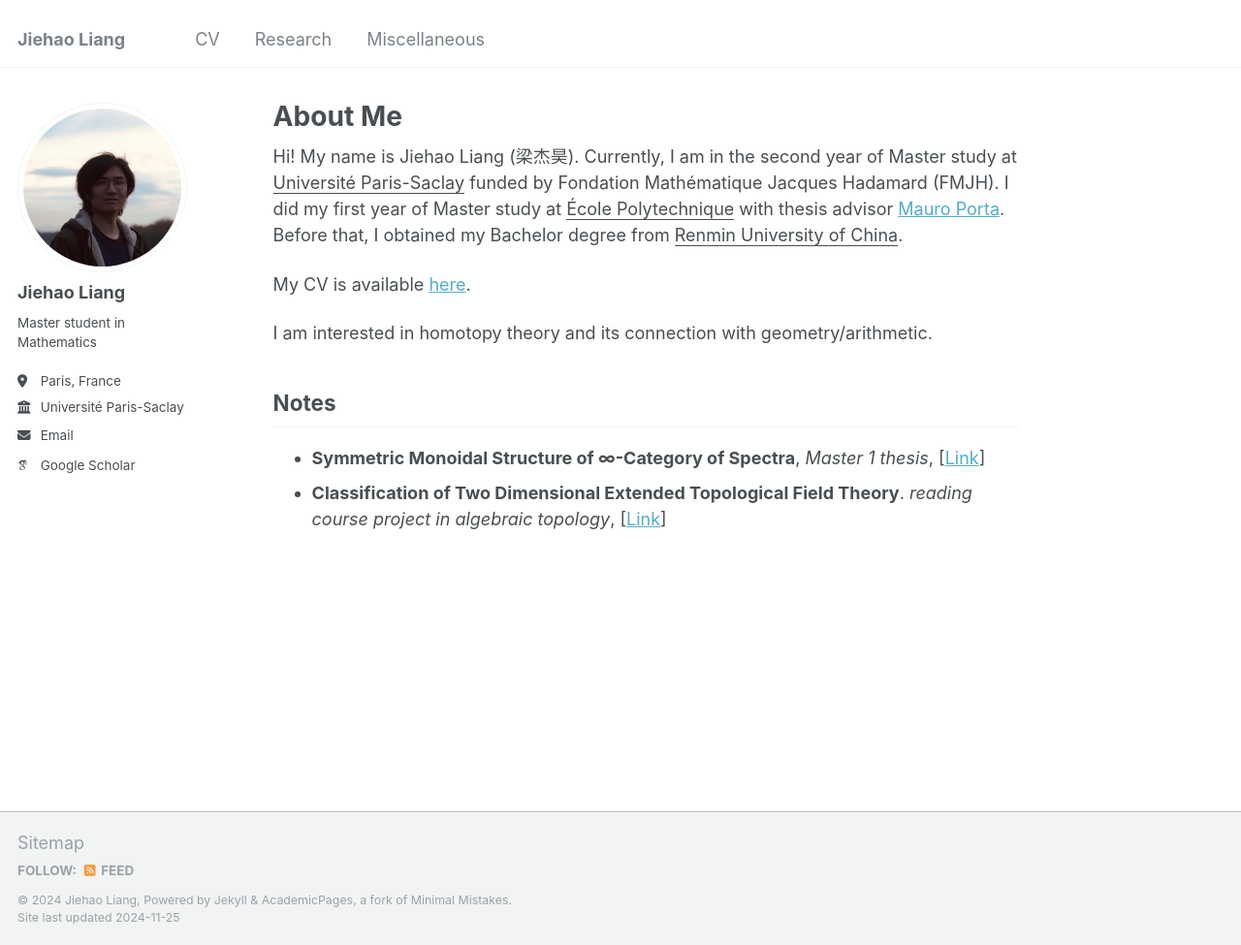
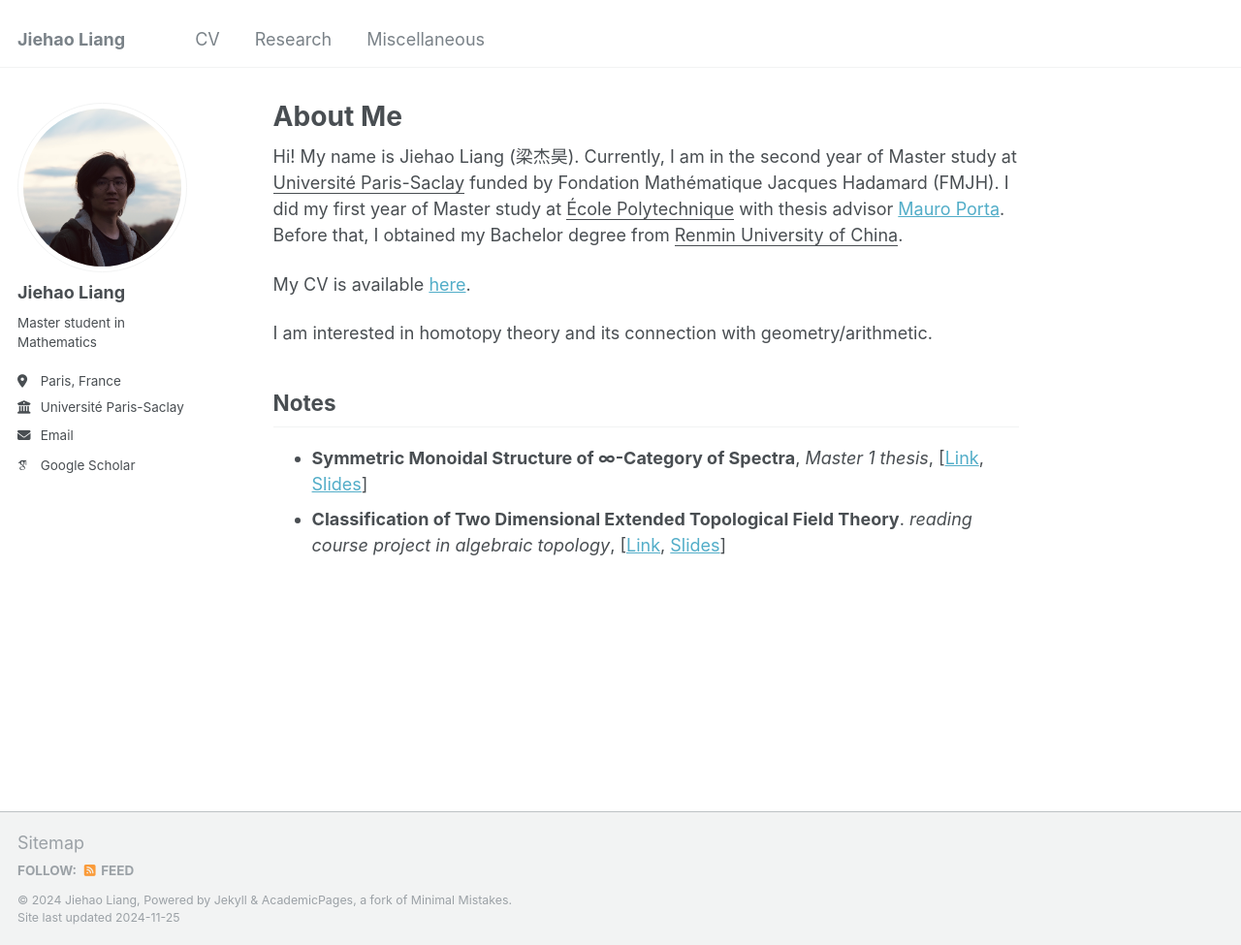
Before and after one commit to liangjiehao/liangjiehao.github.io, a Jekyll site: the page built from _pages/about.md, in a window 1280 px wide and 975 px high. Shown: the whole window at 97% size. Built offline with Jekyll 4.4.1, drawn with Linux system fonts in a browser that asks for light colours; some web fonts are replaced.

Commit message:
Update about.md

```diff
--- a/_pages/about.md
+++ b/_pages/about.md
@@ -14,5 +14,5 @@ My CV is available [here](https://drive.google.com/file/d/1m-gMMVMBJvGW2LPWjJJ7H
 I am interested in homotopy theory and its connection with geometry/arithmetic.
 
 ## Notes
-* **Symmetric Monoidal Structure of ∞-Category of Spectra**, *Master 1 thesis*, [[Link](https://drive.google.com/file/d/1tyoF19q26ngIW3odZgoA25nxniODcVJV/view?usp=sharing)]
-* **Classification of Two Dimensional Extended Topological Field Theory**. *reading course project in algebraic topology*, [[Link](https://drive.google.com/file/d/1vxmySv75rZJLJOrGMZ7YkaPb-u8Y5tFD/view?usp=sharing)]
+* **Symmetric Monoidal Structure of ∞-Category of Spectra**, *Master 1 thesis*, [[Link](https://drive.google.com/file/d/1tyoF19q26ngIW3odZgoA25nxniODcVJV/view?usp=sharing), [Slides](https://drive.google.com/file/d/1_nO83gQ_1nQoSNyaqscGPdqjYL1pKzEb/view?usp=drive_link)]
+* **Classification of Two Dimensional Extended Topological Field Theory**. *reading course project in algebraic topology*, [[Link](https://drive.google.com/file/d/1vxmySv75rZJLJOrGMZ7YkaPb-u8Y5tFD/view?usp=sharing), [Slides](https://drive.google.com/file/d/1kRDcc9qV7mW3UMPcc9RVaLYSeLVBIGpD/view?usp=sharing)]
```
